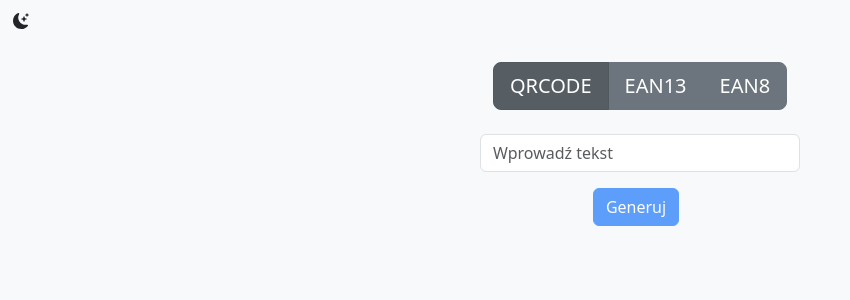
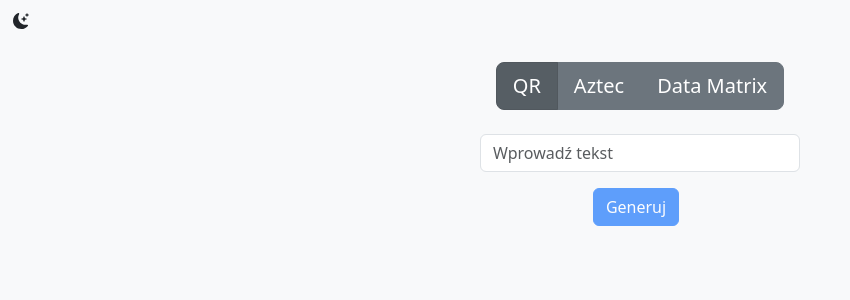
Before and after one commit to kwaskowy/QRCodeGenerator, a React (Vite) app: page / in a window 1280 px wide. Shown: the top 300 px of the page, without its empty margins (0-850 px from the left). Built offline with nearby package versions, Linux system fonts and the light colour scheme.

Commit message:
aztec and data matrix

```diff
--- a/package.json
+++ b/package.json
@@ -11,8 +11,8 @@
   },
   "dependencies": {
     "bootstrap": "^5.3.3",
+    "bwip-js": "^4.5.1",
     "react": "^18.3.1",
-    "react-barcode": "^1.5.3",
     "react-dom": "^18.3.1",
     "react-icons": "^5.4.0",
     "react-native-svg": "^15.9.0",
--- a/src/App.jsx
+++ b/src/App.jsx
@@ -5,7 +5,8 @@ import ThemeSwitcher from './components/ThemeSwitcher';
 import GeneratorSelector from './components/GeneratorSelector';
 import InputField from './components/InputField';
 import QRCodeGenerator from './components/QRCodeGenerator';
-import BarcodeGenerator from './components/BarcodeGenerator';
+import AztecCodeGenerator from './components/AztecCodeGenerator';
+import DataMatrixGenerator from './components/DataMatrixGenerator';
 import DownloadButton from './components/DownloadButton';
 
 function App() {
@@ -15,21 +16,26 @@ function App() {
   const [generatedCode, setGeneratedCode] = useState('');
 
   const handleGenerate = () => setGeneratedCode(input);
+
+  const handleChangeGenerator = (generator) => {
+    setSelectedGenerator(generator);
+    setInput(''); // Czyszczenie input
+    setGeneratedCode(''); // Czyszczenie wygenerowanego kodu
+  };
+
   const toggleTheme = () => setTheme((prev) => (prev === 'light' ? 'dark' : 'light'));
 
   return (
     <div className={`min-vh-100 ${theme === 'light' ? 'bg-light text-dark' : 'bg-dark text-light'}`}>
       <ThemeSwitcher theme={theme} toggleTheme={toggleTheme} />
       <div className="text-center">
-        <GeneratorSelector selected={selectedGenerator} setSelected={setSelectedGenerator} />
+        <GeneratorSelector selected={selectedGenerator} setSelected={handleChangeGenerator} />
         <InputField input={input} setInput={setInput} theme={theme} onGenerate={handleGenerate} />
         {generatedCode && (
           <>
-            {selectedGenerator === 'qrCode' ? (
-              <QRCodeGenerator value={generatedCode} theme={theme} />
-            ) : (
-              <BarcodeGenerator value={generatedCode} format={selectedGenerator} theme={theme} />
-            )}
+            {selectedGenerator === 'qrCode' && <QRCodeGenerator value={generatedCode} theme={theme} />}
+            {selectedGenerator === 'aztec' && <AztecCodeGenerator value={generatedCode} theme={theme} />}
+            {selectedGenerator === 'dataMatrix' && <DataMatrixGenerator value={generatedCode} theme={theme} />}
             <DownloadButton theme={theme} />
           </>
         )}
--- /dev/null
+++ b/src/components/AztecCodeGenerator.jsx
@@ -0,0 +1,29 @@
+import React, { useEffect, useRef } from 'react';
+import bwipjs from 'bwip-js';
+
+function AztecCodeGenerator({ value, theme }) {
+  const canvasRef = useRef();
+
+  useEffect(() => {
+    if (canvasRef.current) {
+      try {
+        bwipjs.toCanvas(canvasRef.current, {
+          bcid: 'azteccode', // Barcode type
+          text: value, // Text to encode
+          scale: 3, // Scaling factor
+          includetext: false, // No text below barcode
+          backgroundcolor: theme === 'light' ? 'FFFFFF' : '212529',
+          barcolor: theme === 'light' ? '000000' : 'F8F9FA',
+        });
+      } catch (error) {
+        console.error('Error generating Aztec code:', error);
+      }
+    }
+  }, [value, theme]);
+
+  return (
+    <canvas ref={canvasRef} className={`rounded mb-3 ${theme === 'light' ? 'bg-white' : 'bg-dark'}`}></canvas>
+  );
+}
+
+export default AztecCodeGenerator;
--- a/src/components/BarcodeGenerator.jsx
+++ /dev/null
@@ -1,20 +0,0 @@
-import React from 'react';
-import Barcode from 'react-barcode';
-
-function BarcodeGenerator({ value, format, theme }) {
-  return (
-    <div className={`rounded d-inline-block mb-3 ${theme === 'light' ? 'bg-white' : 'bg-dark'}`}>
-      <Barcode
-        value={value}
-        format={format.toUpperCase()}
-        width={2}
-        height={100}
-        displayValue={true}
-        background={theme === 'light' ? '#F8F9FA' : '#212529'}
-        lineColor={theme === 'light' ? '#212529' : '#F8F9FA'}
-      />
-    </div>
-  );
-}
-
-export default BarcodeGenerator;
--- /dev/null
+++ b/src/components/DataMatrixGenerator.jsx
@@ -0,0 +1,29 @@
+import React, { useEffect, useRef } from 'react';
+import bwipjs from 'bwip-js';
+
+function DataMatrixGenerator({ value, theme }) {
+  const canvasRef = useRef();
+
+  useEffect(() => {
+    if (canvasRef.current) {
+      try {
+        bwipjs.toCanvas(canvasRef.current, {
+          bcid: 'datamatrix',
+          text: value,
+          scale: 3,
+          includetext: false,
+          backgroundcolor: theme === 'light' ? 'FFFFFF' : '212529',
+          barcolor: theme === 'light' ? '000000' : 'F8F9FA',
+        });
+      } catch (error) {
+        console.error('Error generating Data Matrix code:', error);
+      }
+    }
+  }, [value, theme]);
+
+  return (
+    <canvas ref={canvasRef} className={`rounded mb-3 ${theme === 'light' ? 'bg-white' : 'bg-dark'}`}></canvas>
+  );
+}
+
+export default DataMatrixGenerator;
--- a/src/components/GeneratorSelector.jsx
+++ b/src/components/GeneratorSelector.jsx
@@ -1,16 +1,22 @@
 import React from 'react';
 
 function GeneratorSelector({ selected, setSelected }) {
+  const generators = [
+    { id: 'qrCode', label: 'QR' },
+    { id: 'aztec', label: 'Aztec' },
+    { id: 'dataMatrix', label: 'Data Matrix' },
+  ];
+
   return (
     <div className="btn-group btn-group-toggle btn-group-lg mb-4" data-toggle="buttons">
-      {['qrCode', 'ean13', 'ean8'].map((type) => (
+      {generators.map((generator) => (
         <label
-          key={type}
-          className={`btn btn-secondary ${selected === type ? 'active' : ''}`}
-          onClick={() => setSelected(type)}
+          key={generator.id}
+          className={`btn btn-secondary ${selected === generator.id ? 'active' : ''}`}
+          onClick={() => setSelected(generator.id)}
         >
           <input type="radio" name="options" autoComplete="off" style={{ display: 'none' }} />
-          {type.toUpperCase()}
+          {generator.label}
         </label>
       ))}
     </div>
--- a/src/components/QRCodeGenerator.jsx
+++ b/src/components/QRCodeGenerator.jsx
@@ -7,7 +7,7 @@ function QRCodeGenerator({ value, theme }) {
       <QRCode
         id="qr-code-value"
         value={value}
-        size={400}
+        size={200}
         fgColor={theme === 'light' ? '#212529' : '#F8F9FA'}
         bgColor={theme === 'light' ? '#F8F9FA' : '#212529'}
       />
```
Also changed, not shown: 1 other file (tests, documents, lock files or other folders).
